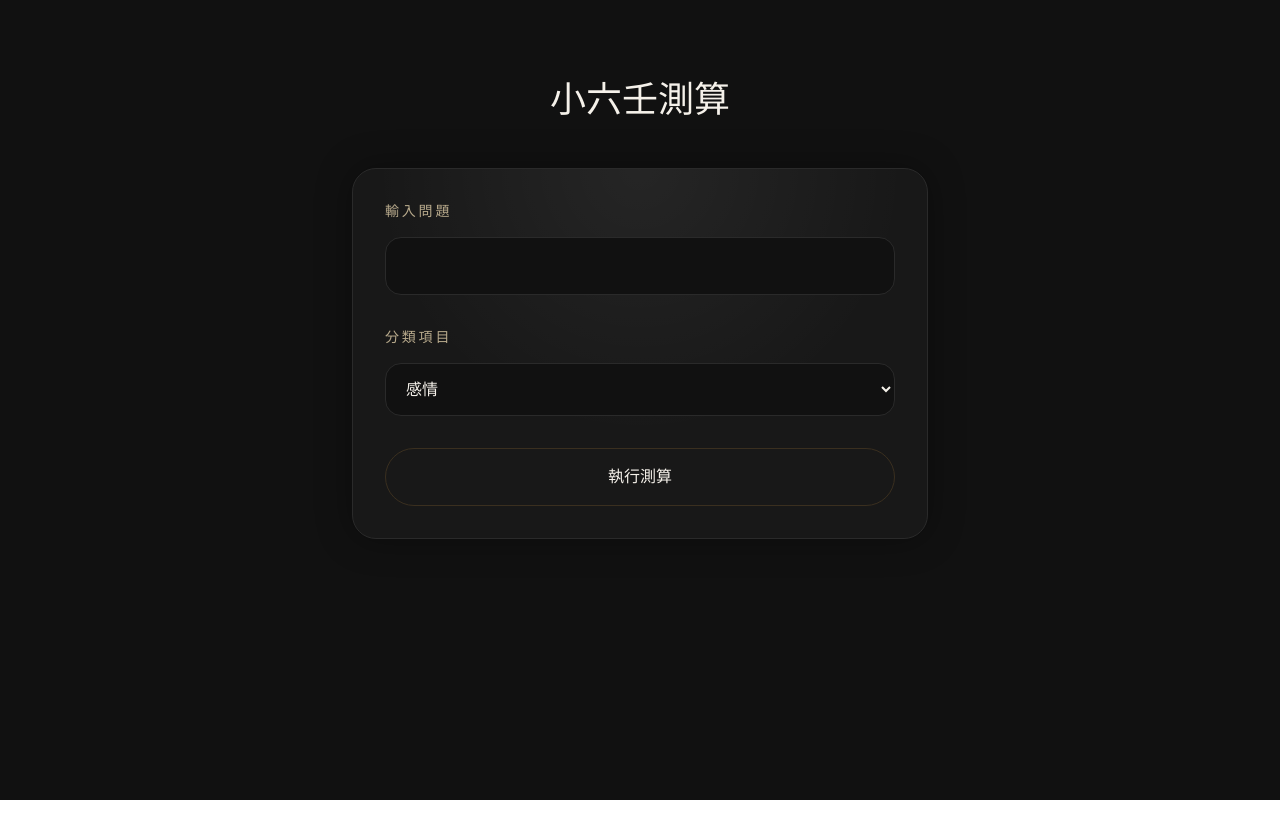
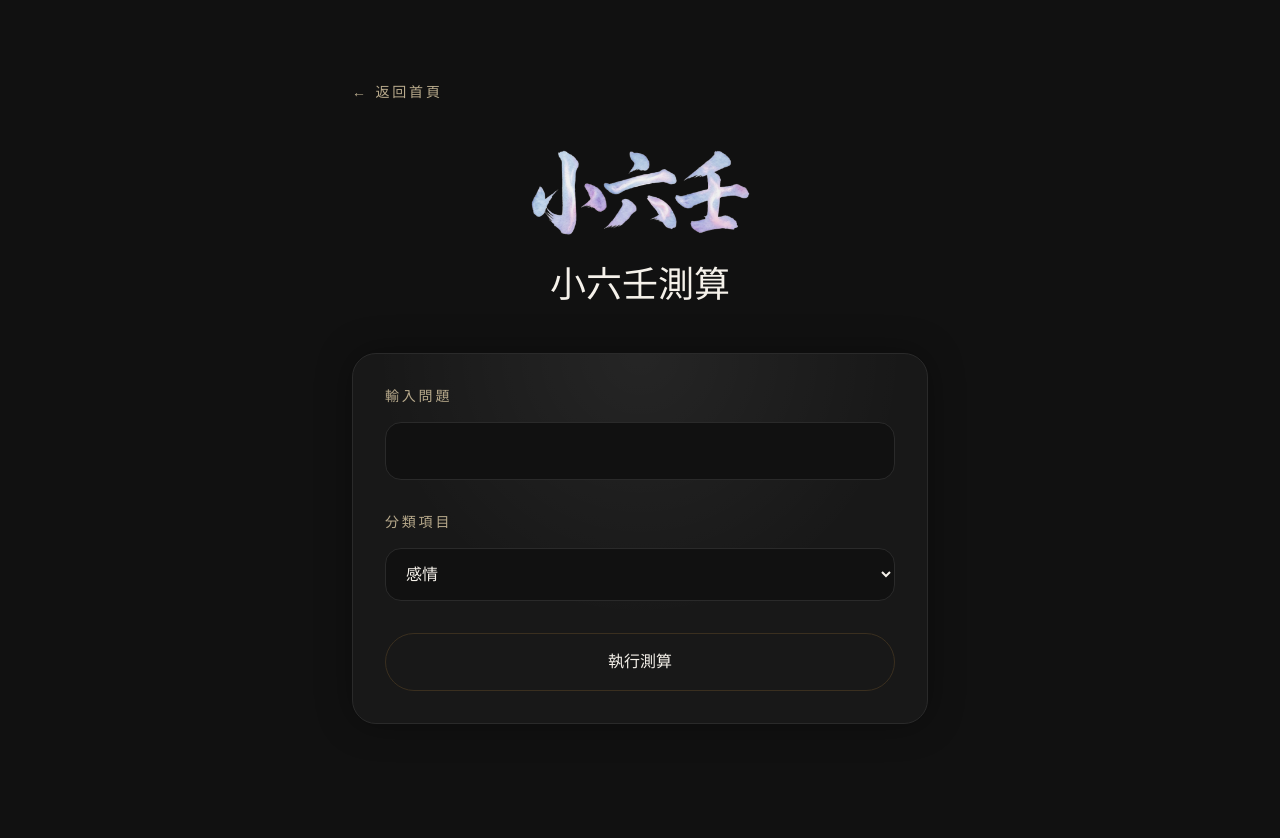
Before and after one commit to vinasum/WTFortune, a Next.js app: page /liuren in a window 1280 px wide. Shown: the top 838 px of the page. Before the commit the page ends 800 px from the top, so only its background shows below. Built offline with nearby package versions, Linux system fonts and the light colour scheme.

Commit message:
Add files via upload

```diff
--- a/app/liuren/page.tsx
+++ b/app/liuren/page.tsx
@@ -1,9 +1,11 @@
 "use client";
 
 import { useState } from "react";
+import Link from "next/link";
 import DivinationForm from "./components/DivinationForm";
 import DivinationResult from "./components/DivinationResult";
 import { useLiurenEngine } from "./hooks/useLiurenEngine";
+import Image from "next/image";
 
 export default function LiurenPage() {
   const [question, setQuestion] = useState("");
@@ -18,22 +20,64 @@ export default function LiurenPage() {
     prompt
   } = useLiurenEngine();
 
-  // 🧠 唯一占卜入口
   const handle = () => {
     if (!question.trim()) return alert("請輸入問題");
     calculate(question, category, mode);
   };
 
   return (
-    <main className="min-h-screen bg-[#111] text-[#f5f1ea] py-20 px-6">
+    <main
+      className="
+        min-h-screen
+        bg-[#111111]
+        text-[#f5f1ea]
+        py-20 px-6
+      "
+    >
+      <div className="max-w-xl mx-auto">
 
-      <div className="max-w-xl mx-auto text-center">
+        {/* 🔙 返回首頁 */}
+        <div className="mb-10">
+          <Link
+            href="/"
+            className="
+              inline-flex
+              items-center
+              gap-2
+              text-sm
+              tracking-[0.2em]
+              text-[#b8aa8c]
+              hover:text-[#f5f1ea]
+              transition
+            "
+          >
+            ← 返回首頁
+          </Link>
+        </div>
 
-        <h1 className="text-4xl font-light mb-12">
+{/* 🪷 標題 */}
+<div className="text-center mb-12">
+
+  {/* 毛筆字 Logo */}
+  <div className="flex justify-center mb-6">
+    <Image
+      src="/liuren-logo.png"
+      alt="小六壬"
+      width={220}
+      height={120}
+      className="object-contain opacity-95"
+      priority
+    />
+  </div>
+
+  {/* 副標 */}
+  <h1 className="text-4xl font-light">
     小六壬測算
   </h1>
 
-        {/* 輸入區 */}
+</div>
+        {/* 🧿 Form */}
+        <div className="mb-10">
           <DivinationForm
             question={question}
             setQuestion={setQuestion}
@@ -41,17 +85,28 @@ export default function LiurenPage() {
             setCategory={setCategory}
             onSubmit={handle}
           />
+        </div>
 
-        {/* 🔮 結果區 */}
+        {/* 🔮 Result */}
+        {result && (
+          <div
+            className="
+              rounded-3xl
+              border border-[#2a2a2a]
+              hover:border-[#b8aa8c]
+              transition
+            "
+          >
             <DivinationResult
               result={result}
               lunarInfo={lunarInfo}
               description={description}
               mode={mode}
-          setMode={setMode}   // ← 要加這個
+              setMode={setMode}
               onCopy={() => navigator.clipboard.writeText(prompt)}
             />
-
+          </div>
+        )}
 
       </div>
     </main>
```
Lines whose indentation alone changed are shown as unchanged.
